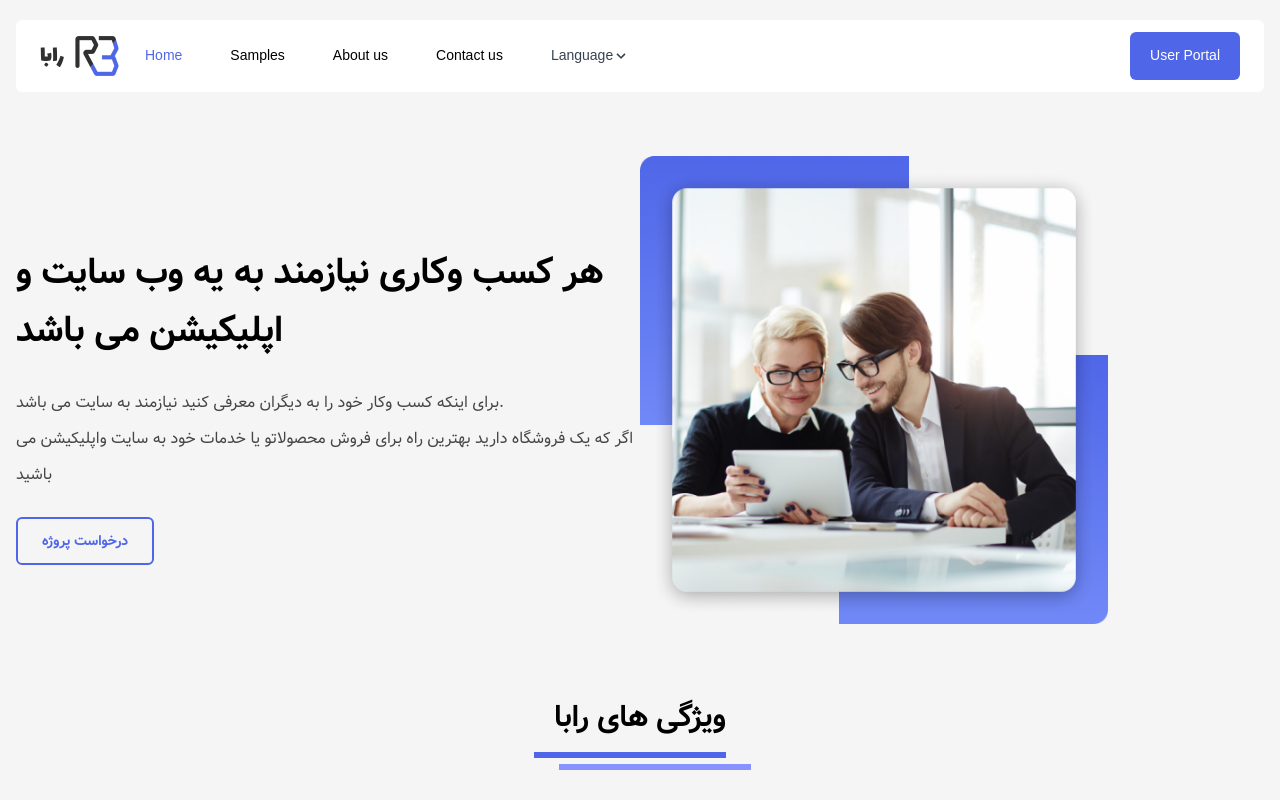
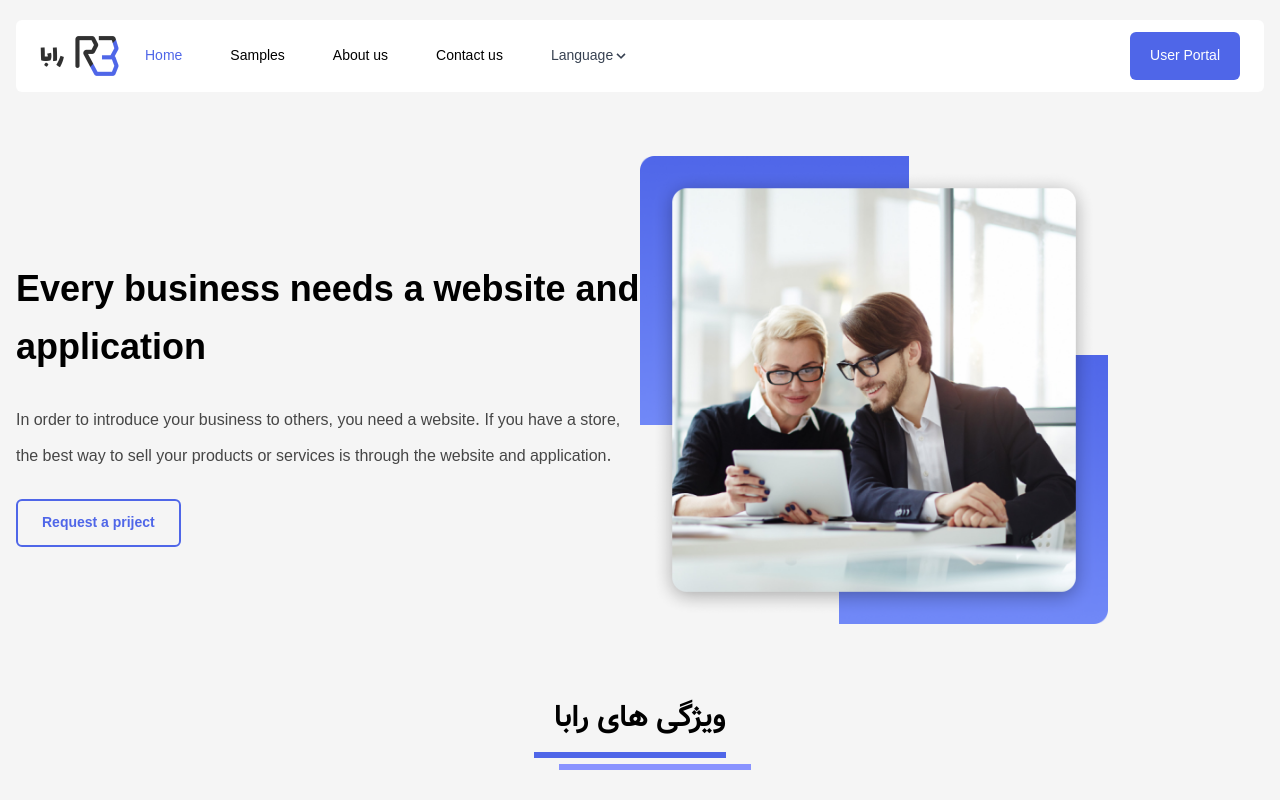
Before and after one commit to KhjMeister/raba, a Next.js app in the folder client/: page /en in a window 1280 px wide. Shown: the top 800 px of the page. Built offline with nearby package versions, Linux system fonts and the light colour scheme; what next-language-detector would draw is missing.

Commit message:
finish hero

```diff
--- a/client/components/common/Hero.js
+++ b/client/components/common/Hero.js
@@ -1,5 +1,7 @@
+import { useRouter } from 'next/router';
+import React from "react";
+import t from './../../lib/translate';
 import Link from 'next/link';
-import { useRouter } from 'next/router';
 
 const Hero = () => {
 
@@ -13,20 +15,16 @@ const Hero = () => {
             <div className="align-center self-center order-last sm:order-first">
                 <h3
                     className="text-2xl sm:text-lg md:text-2xl lg:text-4xl font-bold leading-relaxed md:leading-relaxed lg:leading-relaxed">
-                    هر کسب وکاری نیازمند به یه وب سایت
-                    و اپلیکیشن می باشد
+                    {t(router.query?.locale, "h3_hero")}
                 </h3>
                 <p
                     className="leading-8 mt-6 text-sm sm:text-xs md:text-sm text-[#464646] lg:text-base sm:leading-6 md:leading-7 lg:leading-9">
-                    برای اینکه کسب وکار خود را به دیگران معرفی کنید نیازمند به سایت
-                    می باشد.
-                    <br />
-                    اگر که یک فروشگاه دارید بهترین راه برای فروش محصولاتو یا خدمات
-                    خود به سایت واپلیکیشن می باشید
+                    {t(router.query?.locale, "p_hero")}
                 </p>
                 <a
-                    className="border border-2 rounded-md border-[#4F66E8] inline-block text-center leading-7 text-sm cursor-pointer transition-all font-semibold px-6 py-3 text-[#4F66E8] mt-6 sm:text-xs sm:px-4 sm:py-3 lg:text-sm lg:px-6 hover:bg-[#4F66E8] hover:text-white">درخواست
-                    پروژه</a>
+                    className="border border-2 rounded-md border-[#4F66E8] inline-block text-center leading-7 text-sm cursor-pointer transition-all font-semibold px-6 py-3 text-[#4F66E8] mt-6 sm:text-xs sm:px-4 sm:py-3 lg:text-sm lg:px-6 hover:bg-[#4F66E8] hover:text-white">
+                        {t(router.query?.locale, "project_request")}
+                    </a>
             </div>
             <div className="order-first mb-7" dir="ltr">
                 <img src="../jpg/jpgheader.png" className="w-4/4 sm:w-5/6 md:w-4/4 lg:w-3/4" alt="header_img" />
--- a/client/public/static/locales/en/common.json
+++ b/client/public/static/locales/en/common.json
@@ -96,11 +96,15 @@
   "full_stack": "Full Stack developer",
   "wordpress": "Wordpress developer",
 
-  "khaled":"Khaled Jamal",
-  "khosru":"Khosru Rasuli",
-  "hamid":"Hamd Balalzade",
-  "zakie":"Zakie Khosravi",
-  "shabani":"Shahroz Shaibani",
-  "sarhadi":"Saiede Sarhadi",
-  "riki":"Ali Riki"
+  "khaled": "Khaled Jamal",
+  "khosru": "Khosru Rasuli",
+  "hamid": "Hamd Balalzade",
+  "zakie": "Zakie Khosravi",
+  "shabani": "Shahroz Shaibani",
+  "sarhadi": "Saiede Sarhadi",
+  "riki": "Ali Riki",
+
+  "project_request": "Request a priject",
+  "h3_hero": "Every business needs a website and application",
+  "p_hero": "In order to introduce your business to others, you need a website. If you have a store, the best way to sell your products or services is through the website and application."
 }
--- a/client/public/static/locales/fa/common.json
+++ b/client/public/static/locales/fa/common.json
@@ -105,5 +105,9 @@
   "zakie": "زکیه خسری",
   "shabani": "شهروزشیبانی",
   "sarhadi": "سعیده سرحدی",
-  "riki": "علی ریکی"
+  "riki": "علی ریکی",
+
+  "project_request": "درخواست پروژه",
+  "h3_hero": "هر کسب وکاری نیازمند به یه وب سایت و اپلیکیشن می باشد",
+  "p_hero": "برای اینکه کسب وکار خود را به دیگران معرفی کنید نیازمند به سایت می باشد اگر که یک فروشگاه دارید بهترین راه برای فروش محصولاتو یا خدمات خود به سایت واپلیکیشن می باشید"
 }
```
